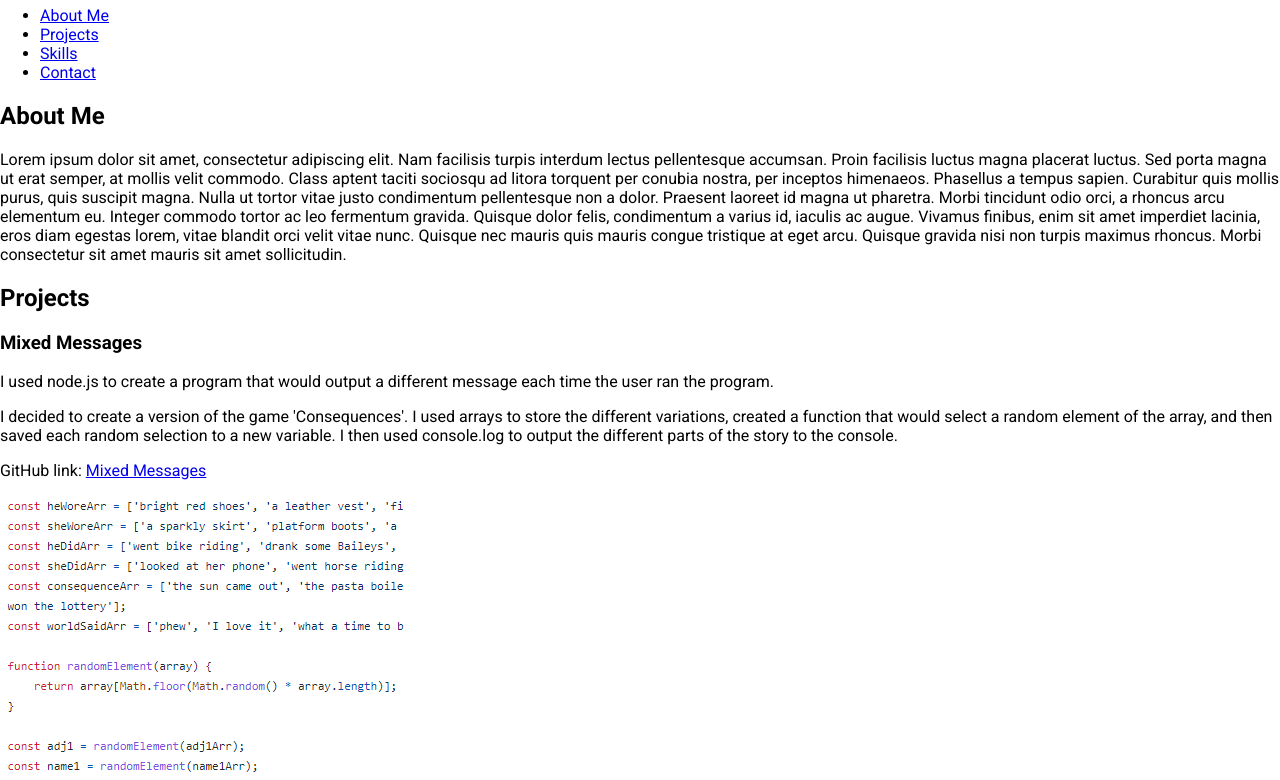
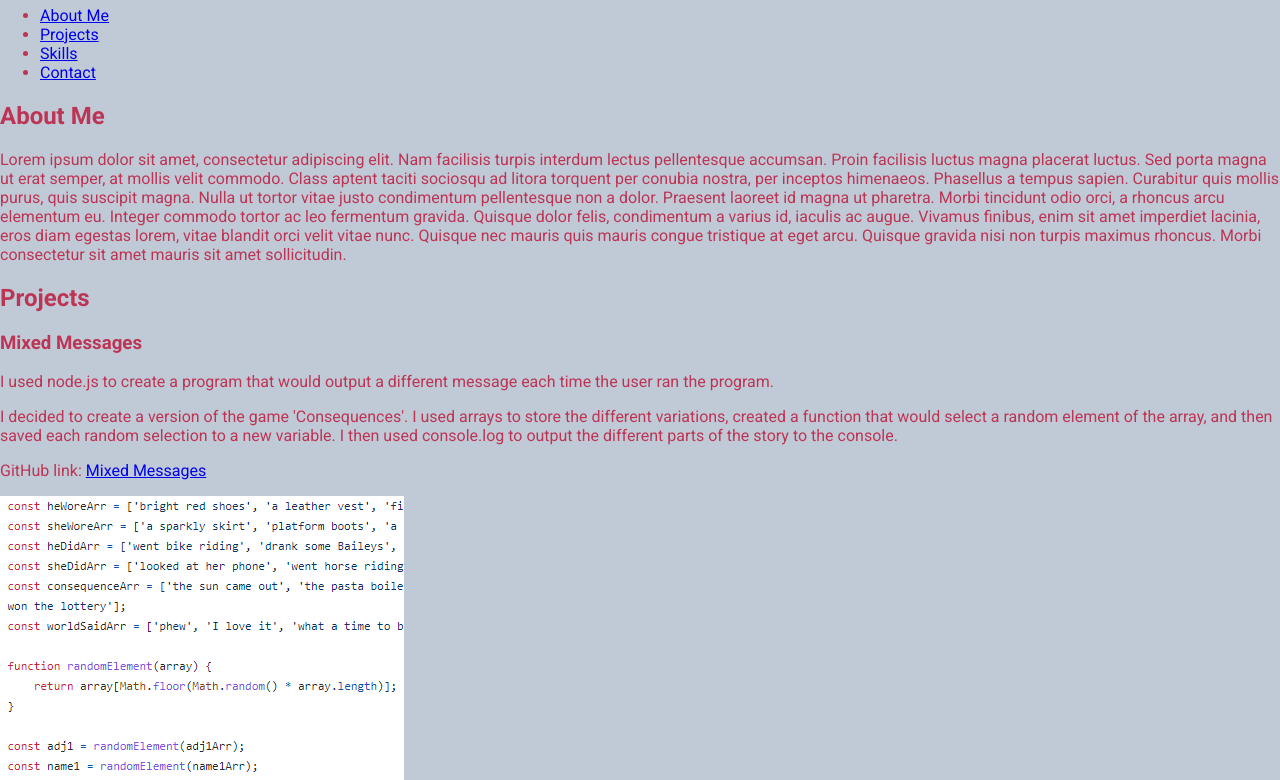
Before and after one commit to toothless13/portfolio-project, a plain HTML site: page index.html in a window 1280 px wide. Shown: the part 75-855 px from the top of the page. Drawn offline with Linux system fonts and the light colour scheme.

Commit message:
Add new colours and update socials links

```diff
--- a/resources/style.css
+++ b/resources/style.css
@@ -7,6 +7,6 @@ body {
     font-family: 'Roboto', sans-serif;
     box-sizing: border-box;
     position: relative;
-    background-color: white;
-    color: black;
+    background-color: #BFCAD6;
+    color: #BE3455;
 }
```
Also changed, not shown: contact.html (+3 -3 lines).
